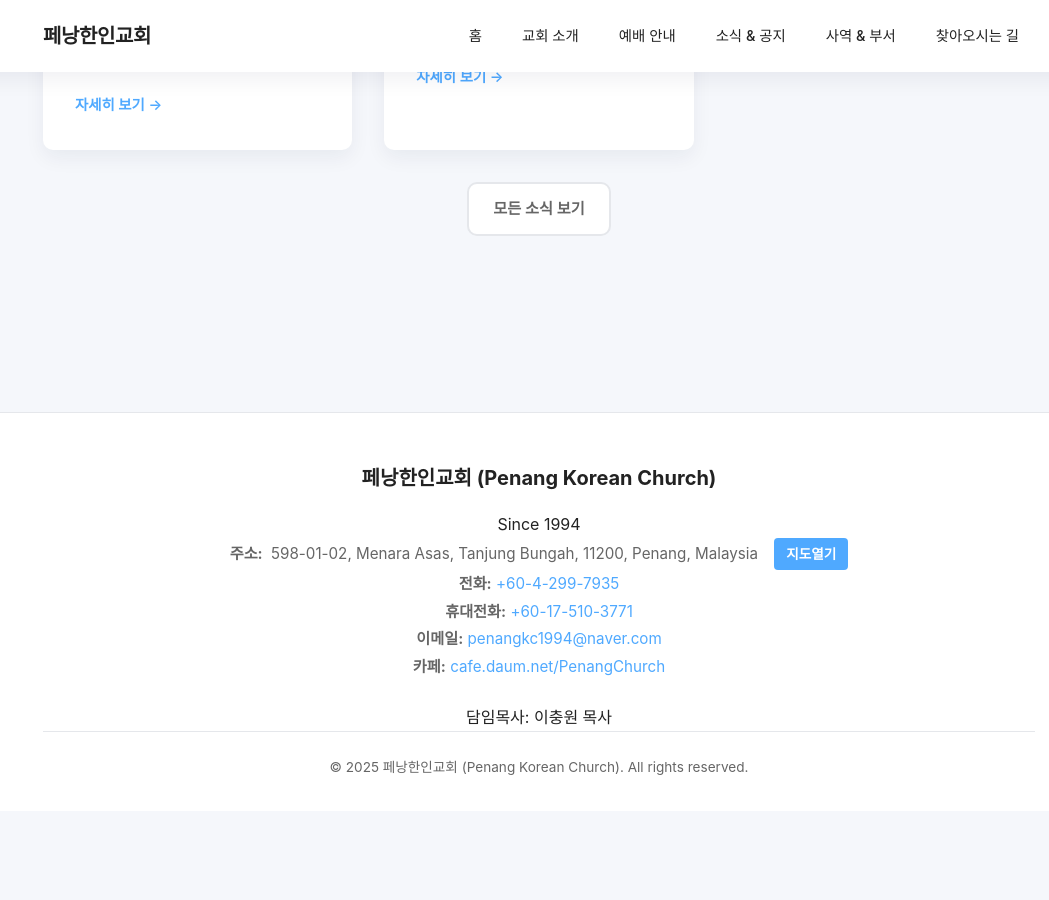
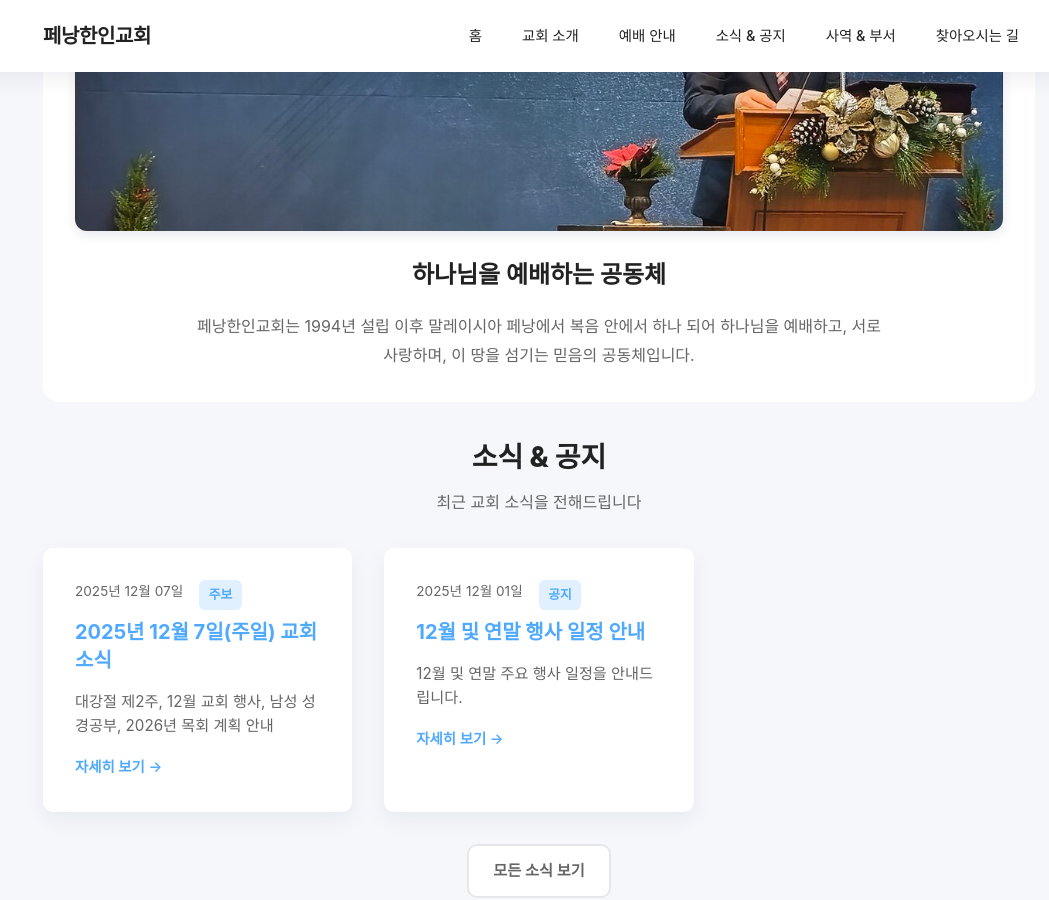
Before and after one commit to penang-korean-church/penang-korean-church.github.io, a Jekyll site: the page built from index.md, in a window 1280 px wide and 900 px high, scrolled down 743 px. Shown: the whole window, without its empty margins (101-1150 px from the left). Built offline with Jekyll 4.4.1, drawn with Linux system fonts in a browser that asks for light colours; before the commit the page ends 1554 px from its top, so only the background shows below that.

Commit message:
feat: 이미지 업로드

```diff
--- a/index.md
+++ b/index.md
@@ -17,6 +17,20 @@ last_modified_at: 2025-12-04
     <div class="hero-actions">
       <a href="{{ '/pages/services/' | relative_url }}" class="btn btn-primary">예배 시간 보기</a>
       <a href="{{ '/pages/location/' | relative_url }}" class="btn btn-ghost">찾아오시는 길</a>
+    </div>
+  </section>
+
+  <!-- Church Introduction Section -->
+  <section class="section" style="background-color: var(--color-surface); padding: 2rem; margin: 2rem 0; border-radius: 16px;">
+    <div style="text-align: center; margin-bottom: 1.5rem;">
+      <img src="{{ '/assets/images/pastor.jpg' | relative_url }}" alt="페낭한인교회 예배 모습" style="max-width: 100%; border-radius: 12px; box-shadow: 0 4px 12px rgba(15, 30, 60, 0.1);">
+    </div>
+    <div style="text-align: center; max-width: 700px; margin: 0 auto;">
+      <h3 style="font-size: 1.5rem; margin-bottom: 1rem; color: var(--color-text-main);">하나님을 예배하는 공동체</h3>
+      <p style="color: var(--color-text-muted); line-height: 1.8;">
+        페낭한인교회는 1994년 설립 이후 말레이시아 페낭에서 복음 안에서 하나 되어 하나님을 예배하고,
+        서로 사랑하며, 이 땅을 섬기는 믿음의 공동체입니다.
+      </p>
     </div>
   </section>
 
```
Also changed, not shown: assets/images/pastor.jpg (added), 1 other file.
